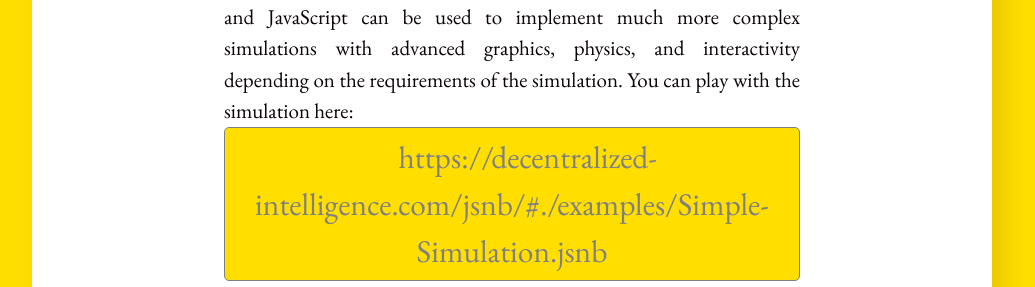
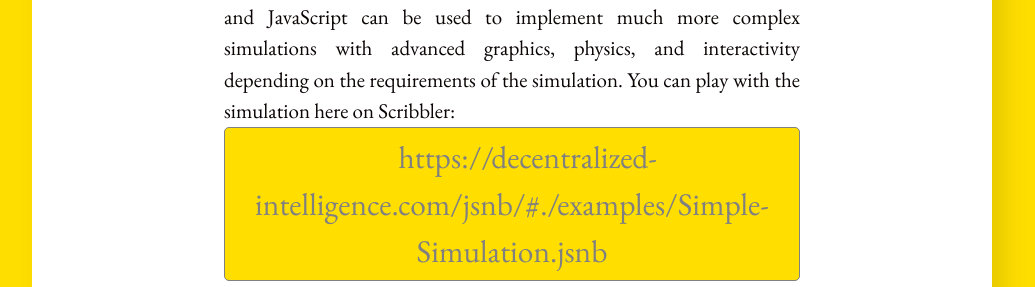
Before and after one commit to gopi-suvanam/gopi-suvanam.github.io, a Jekyll site: the page built from _posts/2023-04-25-Scientific-Simulation-in-JavaScript.md, in a window 1280 px wide. Shown: the part 3297-3584 px from the top of the page, without its empty margins (128-1163 px from the left). Built offline with Jekyll 4.4.1, drawn with Linux system fonts in a browser that asks for light colours; some of the changed text lies outside the part shown.

Commit message:
Update 2023-04-25-Scientific-Simulation-in-JavaScript.md

```diff
--- a/_posts/2023-04-25-Scientific-Simulation-in-JavaScript.md
+++ b/_posts/2023-04-25-Scientific-Simulation-in-JavaScript.md
@@ -80,7 +80,7 @@
 
 
 This example demonstrates a simple simulation of a bouncing ball using HTML5 canvas and JavaScript. The canvas element is used as a drawing surface, and JavaScript is used to update the position of the ball, redraw it, and handle its bouncing behavior. This is just a basic example, and JavaScript can be used to implement much more complex simulations with advanced graphics, physics, and interactivity depending on the requirements of the simulation.
-You can play with the simulation here: [https://decentralized-intelligence.com/jsnb/#./examples/Simple-Simulation.jsnb](https://decentralized-intelligence.com/jsnb/#./examples/Simple-Simulation.jsnb){: .jsnb-link}
+You can play with the simulation here on Scribbler: [https://decentralized-intelligence.com/jsnb/#./examples/Simple-Simulation.jsnb](https://decentralized-intelligence.com/jsnb/#./examples/Simple-Simulation.jsnb){: .jsnb-link}
 
 This is a simple example. As you can notice the ball moves in the same loop over and over again in this simple simulation. But what if we make it more interesting by moving the border of the box as well. This can create an effect of chaos:
 [https://decentralized-intelligence.com/jsnb/#./examples/Dynamic-Simulation.jsnb](https://decentralized-intelligence.com/jsnb/#./examples/Dynamic-Simulation.jsnb){: .jsnb-link}
@@ -140,5 +140,5 @@
 	/*---------*/
 	prices.dist().transpose().plot('scatter')
 
-This code uses the libraries [DI-Libs](/di-libs/). For playing around with the code use this notebook:
+This code uses the libraries [DI-Libs](/di-libs/). For playing around with the code use this notebook on Scribbler:
 [https://decentralized-intelligence.com/jsnb/#./examples/Black-Scholes-Simulation.jsnb](https://decentralized-intelligence.com/jsnb/#./examples/Black-Scholes-Simulation.jsnb){: .jsnb-link}
```
